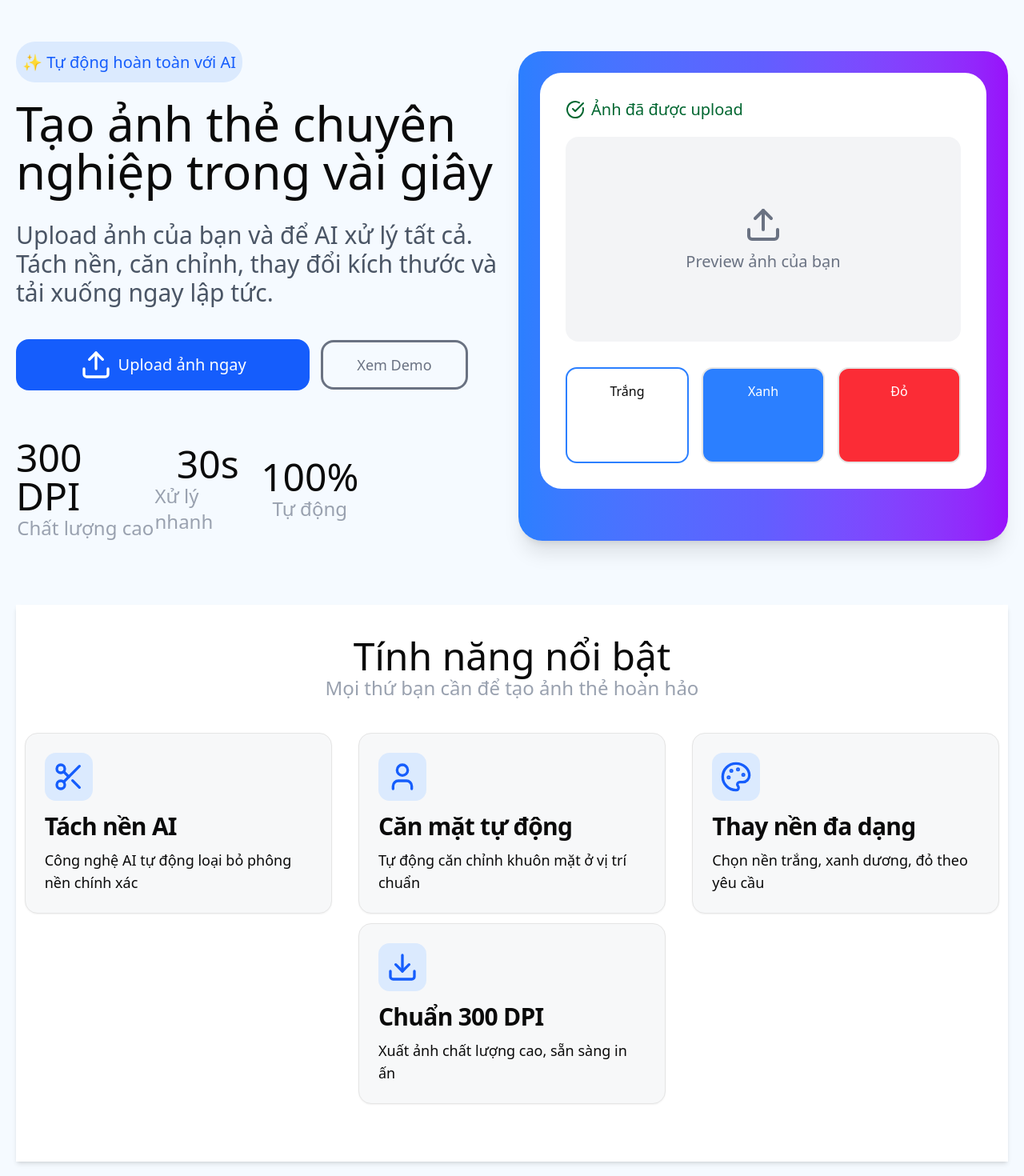
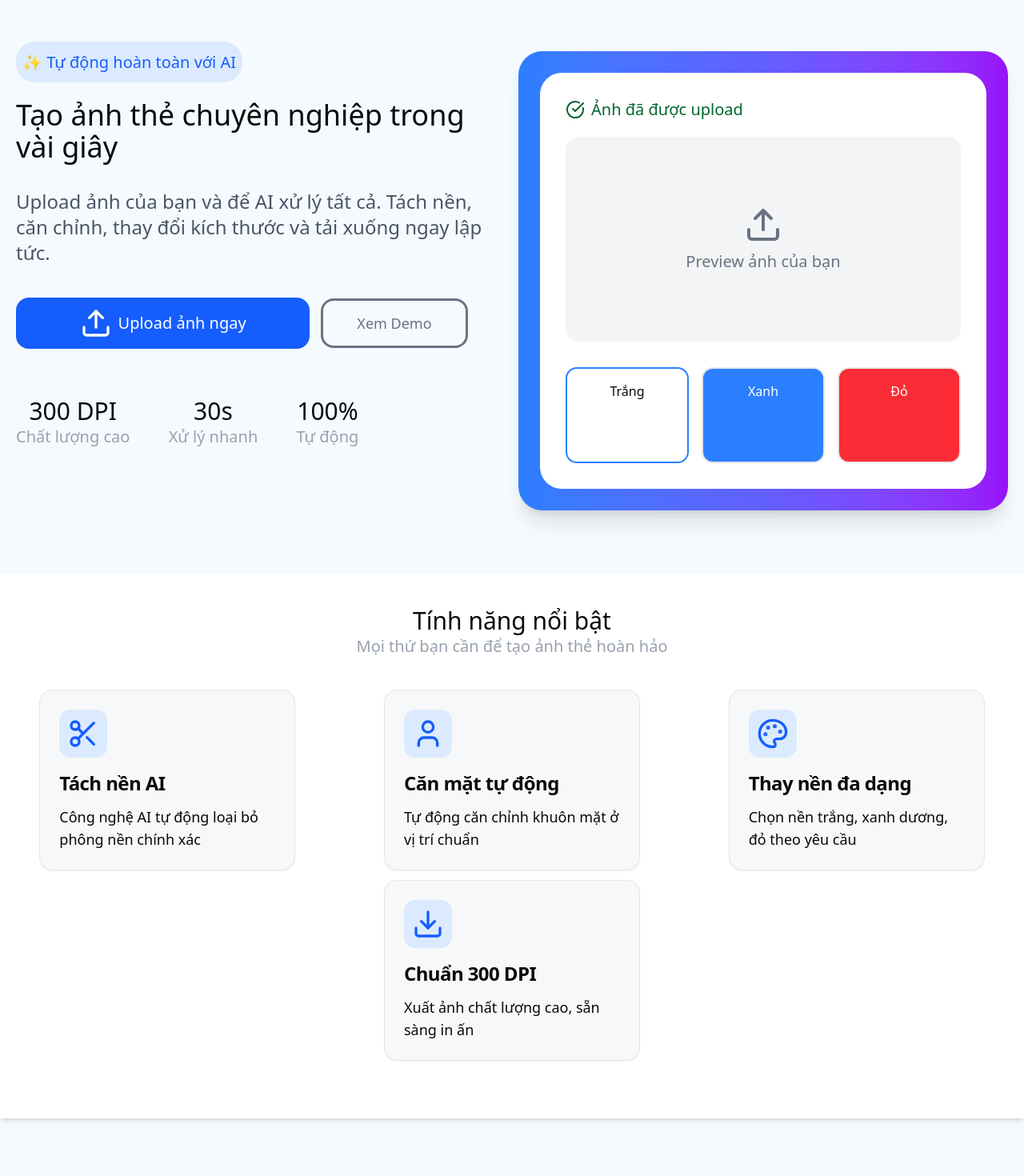
Before and after one commit to DaoDuck3008/-FE-AI-Generating-Photo-Website, a Next.js app: page / in a window 1280 px wide. Shown: the part 120-1590 px from the top of the page at 80% size. Built offline with nearby package versions, Linux system fonts and the light colour scheme.

Commit message:
Sửa lại font HomePage

```diff
--- a/app/page.tsx
+++ b/app/page.tsx
@@ -15,10 +15,10 @@ export default function Home() {
             <span className="bg-[#dbeafe] rounded-3xl text-blue-600 text-xl px-2 py-3">
               ✨ Tự động hoàn toàn với AI
             </span>
-            <div className="text-6xl mt-8 max-w-3xl">
+            <div className="text-4xl mt-8 max-w-3xl">
               Tạo ảnh thẻ chuyên nghiệp trong vài giây
             </div>
-            <p className="mt-8 text-gray-600 max-w-3xl text-3xl">
+            <p className="mt-8 text-gray-600 max-w-3xl text-2xl">
               Upload ảnh của bạn và để AI xử lý tất cả. Tách nền, căn chỉnh,
               thay đổi kích thước và tải xuống ngay lập tức.
             </p>
@@ -56,7 +56,7 @@ export default function Home() {
         </div>
 
         {/* Tính năng nổi bật */}
-        <div className="mt-20 bg-white pt-10 pb-10 shadow-md mx-5">
+        <div className="mt-20 bg-white pt-10 pb-10 shadow-md ">
           <IntroductionBlock
             title="Tính năng nổi bật"
             description="Mọi thứ bạn cần để tạo ảnh thẻ hoàn hảo"
--- a/components/footer.tsx
+++ b/components/footer.tsx
@@ -1,11 +1,11 @@
 const AppFooter = () => {
   return (
     <>
-      <div className="bg-[#101828] h-20 flex items-center flex-wrap pb-2 justify-center md:h-25  md:justify-between ">
+      <div className="bg-[#101828] h-15 flex items-center flex-wrap pb-2 justify-center md:h-20  md:justify-between ">
         <div className="ml-5 py-2 flex items-center gap-2">
           <img
             src="TempLogo.png"
-            className="mr-3 h-6 sm:h-15 "
+            className="mr-3 h-6 sm:h-9 "
             alt="Hiệu ảnh Thái Lan Logo"
           />
           <span className="text-white text-xl font-semibold mr-5">
--- a/components/ui/functionCard.tsx
+++ b/components/ui/functionCard.tsx
@@ -6,12 +6,12 @@ interface FunctionCardProps {
 
 const FunctionCard = (props: FunctionCardProps) => {
   return (
-    <div className="bg-[#f7f8f9] block w-sm h-sm p-6 border border-default rounded-2xl shadow-xs transition-all hover:-translate-y-2 hover:shadow-2xl">
+    <div className="bg-[#f7f8f9] block w-xs h-xs p-6 border border-default rounded-2xl shadow-xs transition-all hover:-translate-y-2 hover:shadow-2xl">
       <div className="w-15 h-15 mb-4 flex items-center justify-center rounded-xl bg-blue-100 text-blue-600">
         {props.icon}
       </div>
 
-      <h5 className="mb-3 text-3xl font-semibold tracking-tight text-heading leading-8">
+      <h5 className="mb-3 text-2xl font-semibold tracking-tight text-heading leading-8">
         {props.title}
       </h5>
 
--- a/components/ui/introduction.tsx
+++ b/components/ui/introduction.tsx
@@ -8,8 +8,8 @@ const IntroductionBlock = (props: IntroductionBlock) => {
   return (
     <>
       <div className="flex flex-col justify-center items-center">
-        <p className="text-4xl lg:text-5xl ">{title}</p>
-        <p className="text-xl lg:text-2xl text-gray-400">{description}</p>
+        <p className="text-2xl lg:text-3xl ">{title}</p>
+        <p className="text-lg lg:text-xl text-gray-400">{description}</p>
       </div>
     </>
   );
```
